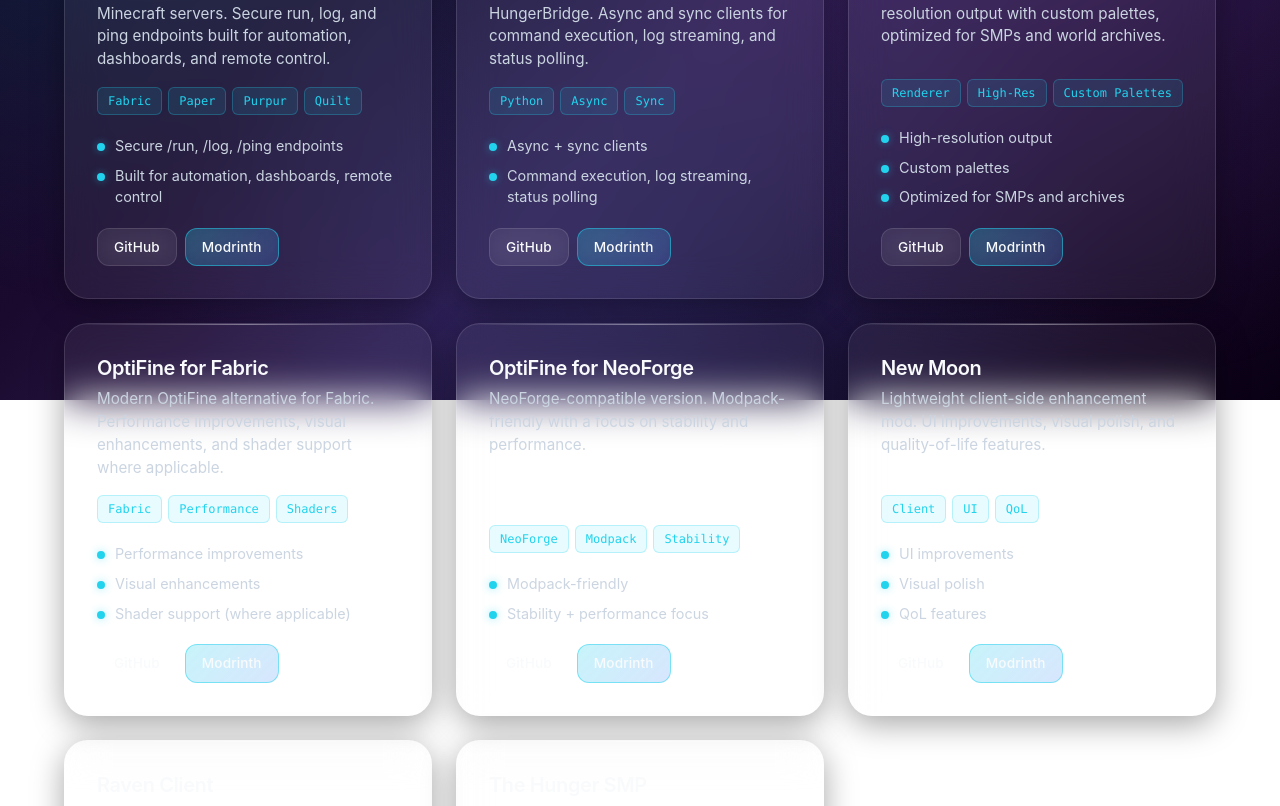
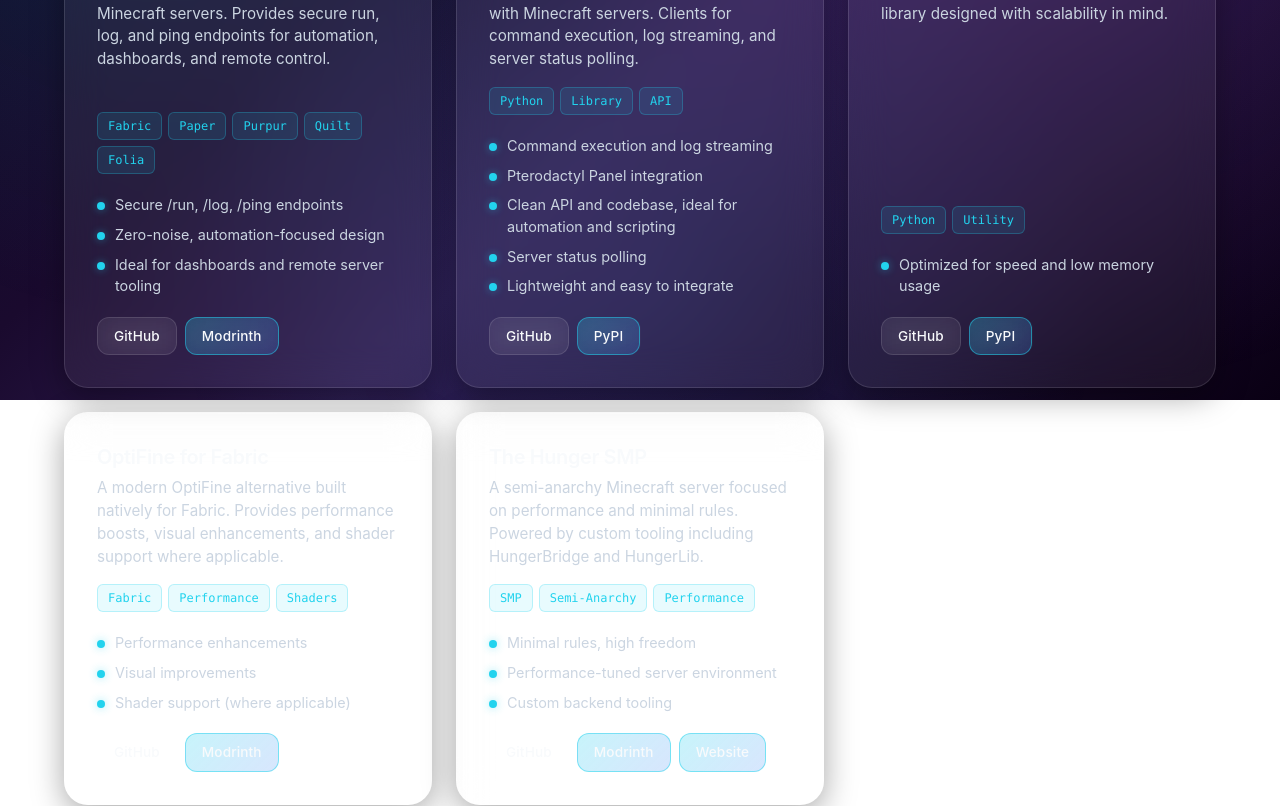
Before and after one commit to iFamishedX/new-website, a React (Vite) app: page /projects in a window 1280 px wide. Shown: the part 400-1206 px from the top of the page. Built offline with nearby package versions, Linux system fonts and the light colour scheme.

Commit message:
Edited pages

```diff
--- a/src/pages/About.jsx
+++ b/src/pages/About.jsx
@@ -4,27 +4,27 @@
   {
     year: "Started",
     title: "Minecraft Modding",
-    text: "Began crafting client-side mods and performance patches for Fabric-based setups.",
+    text: "Began building client-side enhancements, performance patches, and QoL mods for Fabric-based environments.",
   },
   {
     year: "Growth",
     title: "Plugin Development",
-    text: "Moved into server-side tooling with lightweight multiloader bridges and command APIs.",
+    text: "Expanded into server-side tooling with lightweight multiloader bridges, command APIs, and backend utilities.",
   },
   {
     year: "Scaling",
     title: "Server Infrastructure",
-    text: "Designed automation pipelines and remote-control endpoints for SMP backends.",
+    text: "Designed automation pipelines, remote execution endpoints, and monitoring tools for SMP and production servers.",
   },
   {
     year: "Automation",
     title: "Cloudflare Automation",
-    text: "Wired up edge automation, DNS routing, and proxy tooling to keep infra fast and secure.",
+    text: "Built edge automation, DNS routing systems, and proxy workflows to keep infrastructure fast, secure, and resilient.",
   },
   {
     year: "Today",
     title: "Open-Source Release",
-    text: "Shipping HungerBridge, HungerLib, and MapRes alongside community SMP hosting.",
+    text: "Maintaining HungerBridge, HungerLib, MapRes, and supporting community-driven SMP hosting and tooling.",
   },
 ]
 
@@ -43,20 +43,20 @@
           <p className="profile-tagline">Developer · Creator · Minecraft builder</p>
           <div className="profile-bio">
             <p>
-              I build Minecraft tooling that spans client enhancements, plugin
-              development, and full server infrastructure. My work focuses on the
-              multiloader ecosystem — Fabric, Paper, Purpur, Quilt, and NeoForge —
-              with an emphasis on performance, stability, and clean automation.
+              I build tooling across the Minecraft ecosystem — from client-side enhancements
+              to server plugins and full backend infrastructure. My work spans Fabric, Paper,
+              Purpur, Quilt, and NeoForge, with a focus on performance, stability, and clean,
+              predictable automation.
             </p>
             <p>
-              Recent focus has been on Minecraft modding and plugin development
-              through projects like HungerBridge and HungerLib, building async
-              tooling that turns remote server control into a first-class API.
+              Recent work includes HungerBridge and HungerLib, a multiloader bridge and Python
+              library that turn remote server control into a structured, scriptable API for
+              dashboards, automation, and orchestration.
             </p>
             <p>
-              On the infrastructure side, I run Cloudflare automation for edge
-              routing and proxy management, keeping servers fast, observable,
-              and resilient under load.
+              On the infrastructure side, I manage Cloudflare-based automation for routing,
+              proxying, and edge logic, keeping servers fast, observable, and resilient under
+              real-world load.
             </p>
           </div>
         </GlassCard>
--- a/src/pages/Contact.jsx
+++ b/src/pages/Contact.jsx
@@ -3,9 +3,9 @@
 import GlassButton from "../components/GlassButton"
 
 const socials = [
-  { label: "GitHub", href: "https://github.com/", emoji: "↗" },
-  { label: "Modrinth", href: "https://modrinth.com/", emoji: "↗" },
-  { label: "Discord", href: "https://discord.com/", emoji: "↗" },
+  { label: "GitHub", href: "https://github.com/iFamishedX", emoji: "↗" },
+  { label: "Modrinth", href: "https://modrinth.com/user/iFamished", emoji: "↗" },
+  { label: "Discord", href: "https://discord.com/users/iFamished", emoji: "↗" },
 ]
 
 export default function Contact() {
--- a/src/pages/Home.jsx
+++ b/src/pages/Home.jsx
@@ -10,17 +10,17 @@
   {
     icon: "⛏",
     title: "Minecraft Projects",
-    text: "Mods, client enhancements, and mods like New Moon and OptiFine alternatives.",
+    text: "Mods, datapacks, client enhancements, and OptiFine alternatives.",
   },
   {
     icon: "🖧",
     title: "Server Infrastructure",
-    text: "Automation, performance tuning, and bridge tooling powering SMP backends.",
+    text: "Automation, performance tuning, and open-source tooling powering SMP backends.",
   },
   {
     icon: "✦",
     title: "Community Involvement",
-    text: "Semi-anarchy servers, open-source releases, and bridges to the wider scene.",
+    text: "Semi-anarchy servers, PvP servers, open-source releases, and bridges to the wider scene.",
   },
 ]
 
--- a/src/pages/Projects.jsx
+++ b/src/pages/Projects.jsx
@@ -5,103 +5,67 @@
   {
     name: "HungerBridge",
     description:
-      "Lightweight multiloader HTTP bridge for Minecraft servers. Secure run, log, and ping endpoints built for automation, dashboards, and remote control.",
-    stack: ["Fabric", "Paper", "Purpur", "Quilt"],
+      "A lightweight multiloader HTTP bridge for Minecraft servers. Provides secure run, log, and ping endpoints for automation, dashboards, and remote control.",
+    stack: ["Fabric", "Paper", "Purpur", "Quilt", "Folia"],
     features: [
       "Secure /run, /log, /ping endpoints",
-      "Built for automation, dashboards, remote control",
+      "Zero-noise, automation-focused design",
+      "Ideal for dashboards and remote server tooling",
     ],
-    github: "https://github.com/",
-    modrinth: "https://modrinth.com/",
+    github: "https://github.com/iFamishedX/HungerBridge",
+    modrinth: "https://modrinth.com/project/hungerbridge",
   },
   {
     name: "HungerLib",
     description:
-      "Python library for interacting with HungerBridge. Async and sync clients for command execution, log streaming, and status polling.",
-    stack: ["Python", "Async", "Sync"],
+      "A Python library mainly for interacting with Minecraft servers. Clients for command execution, log streaming, and server status polling.",
+    stack: ["Python", "Library", "API"],
     features: [
-      "Async + sync clients",
-      "Command execution, log streaming, status polling",
+      "Command execution and log streaming",
+      "Pterodactyl Panel integration",
+      "Clean API and codebase, ideal for automation and scripting",
+      "Server status polling",
+      "Lightweight and easy to integrate",
     ],
-    github: "https://github.com/",
-    modrinth: "https://modrinth.com/",
+    github: "https://github.com/iFamishedX/HungerLib",
+    pypi: "https://pypi.org/project/hungerlib/",
   },
   {
     name: "MapRes",
     description:
-      "Fast Minecraft world map renderer. High-resolution output with custom palettes, optimized for SMPs and world archives.",
-    stack: ["Renderer", "High-Res", "Custom Palettes"],
+      "A fast, modern string mapping Python library designed with scalability in mind.",
+    stack: ["Python", "Utility"],
     features: [
-      "High-resolution output",
-      "Custom palettes",
-      "Optimized for SMPs and archives",
+      "Optimized for speed and low memory usage",
     ],
-    github: "https://github.com/",
-    modrinth: "https://modrinth.com/",
+    github: "https://github.com/iFamishedX/mapres",
+    pypi: "https://pypi.org/project/mapres/",
   },
   {
     name: "OptiFine for Fabric",
     description:
-      "Modern OptiFine alternative for Fabric. Performance improvements, visual enhancements, and shader support where applicable.",
+      "A modern OptiFine alternative built natively for Fabric. Provides performance boosts, visual enhancements, and shader support where applicable.",
     stack: ["Fabric", "Performance", "Shaders"],
     features: [
-      "Performance improvements",
-      "Visual enhancements",
+      "Performance enhancements",
+      "Visual improvements",
       "Shader support (where applicable)",
     ],
-    github: "https://github.com/",
-    modrinth: "https://modrinth.com/",
-  },
-  {
-    name: "OptiFine for NeoForge",
-    description:
-      "NeoForge-compatible version. Modpack-friendly with a focus on stability and performance.",
-    stack: ["NeoForge", "Modpack", "Stability"],
-    features: [
-      "Modpack-friendly",
-      "Stability + performance focus",
-    ],
-    github: "https://github.com/",
-    modrinth: "https://modrinth.com/",
-  },
-  {
-    name: "New Moon",
-    description:
-      "Lightweight client-side enhancement mod. UI improvements, visual polish, and quality-of-life features.",
-    stack: ["Client", "UI", "QoL"],
-    features: [
-      "UI improvements",
-      "Visual polish",
-      "QoL features",
-    ],
-    github: "https://github.com/",
-    modrinth: "https://modrinth.com/",
-  },
-  {
-    name: "Raven Client",
-    description:
-      "Custom client project with PvP-oriented enhancements. Clean UI, optimized rendering, and a lightweight footprint.",
-    stack: ["Client", "PvP", "Lightweight"],
-    features: [
-      "Clean UI",
-      "Optimized rendering",
-      "Lightweight",
-    ],
-    github: "https://github.com/",
-    modrinth: "https://modrinth.com/",
+    github: "https://github.com/iFamishedX/optifine-for-fabric",
+    modrinth: "https://modrinth.com/project/optifine-for-fabric",
   },
   {
     name: "The Hunger SMP",
     description:
-      "Semi-anarchy Minecraft server. Minimal rules, performance-tuned, powered by HungerBridge and HungerLib.",
+      "A semi-anarchy Minecraft server focused on performance and minimal rules. Powered by custom tooling including HungerBridge and HungerLib.",
     stack: ["SMP", "Semi-Anarchy", "Performance"],
     features: [
-      "Minimal rules",
-      "Performance-tuned",
-      "Powered by HungerBridge + HungerLib",
+      "Minimal rules, high freedom",
+      "Performance-tuned server environment",
+      "Custom backend tooling",
     ],
-    github: "https://github.com/",
-    modrinth: "https://modrinth.com/",
+    website: "https://hungersmp.com/",
+    modrinth: "https://modrinth.com/server/the-hunger-smp",
   },
 ]
 
@@ -138,9 +102,24 @@
                 <GlassButton href={p.github} size="sm" target="_blank" rel="noopener noreferrer">
                   GitHub
                 </GlassButton>
-                <GlassButton href={p.modrinth} size="sm" variant="primary">
-                  Modrinth
-                </GlassButton>
+
+                {p.modrinth && (
+                  <GlassButton href={p.modrinth} size="sm" variant="primary">
+                    Modrinth
+                  </GlassButton>
+                )}
+
+                {p.pypi && (
+                  <GlassButton href={p.pypi} size="sm" variant="primary">
+                    PyPI
+                  </GlassButton>
+                )}
+
+                {p.website && (
+                  <GlassButton href={p.website} size="sm" variant="primary">
+                    Website
+                  </GlassButton>
+                )}
               </div>
             </GlassCard>
           ))}
```
